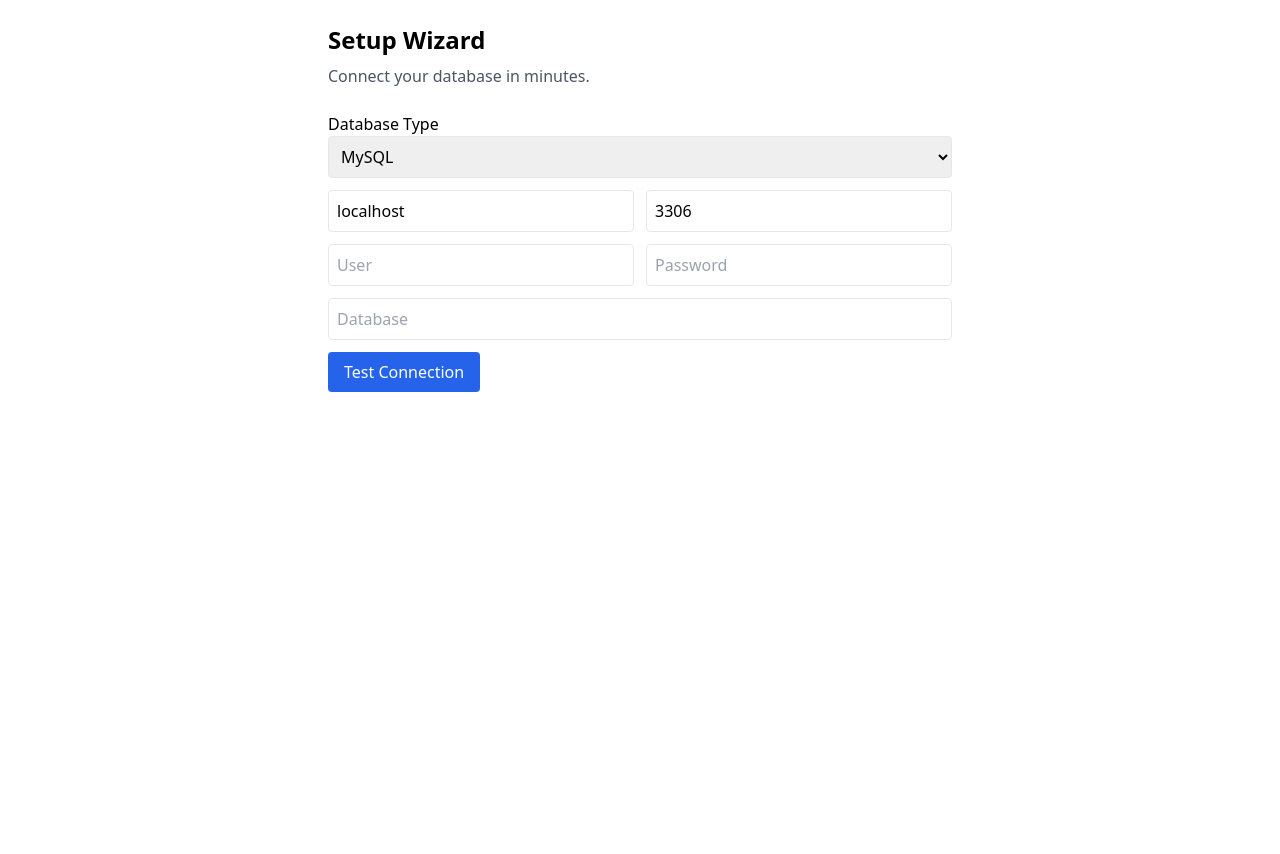
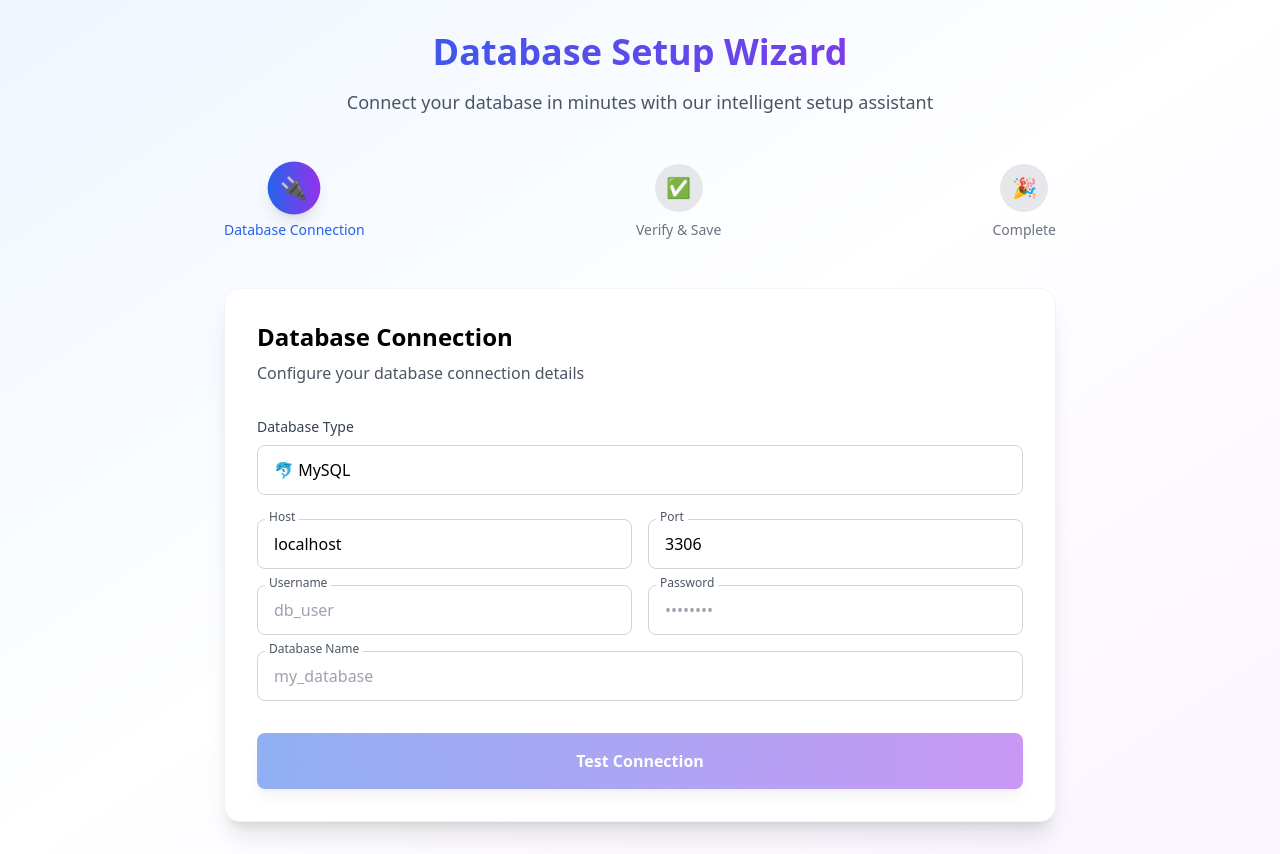
Before and after one commit to vijendramane/RAGdoll_Bot, a Next.js app in the folder frontend/: page /admin/setup-wizard in a window 1280 px wide. Before the commit the page ends 800 px from the top, so only its background shows below. Built offline with nearby package versions, Linux system fonts and the light colour scheme.

Commit message:
Auto-commit: Agent tool execution

```diff
--- a/frontend/pages/admin/setup-wizard.tsx
+++ b/frontend/pages/admin/setup-wizard.tsx
@@ -5,6 +5,8 @@ type DbType = 'mysql' | 'postgres' | 'mongodb';
 export default function SetupWizard() {
 	const [step, setStep] = useState(1);
 	const [status, setStatus] = useState<string | null>(null);
+	const [testing, setTesting] = useState(false);
+	const [saving, setSaving] = useState(false);
 	const [config, setConfig] = useState({
 		type: 'mysql' as DbType,
 		host: 'localhost',
@@ -14,7 +16,14 @@ export default function SetupWizard() {
 		database: ''
 	});
 
+	const steps = [
+		{ id: 1, name: 'Database Connection', icon: '🔌' },
+		{ id: 2, name: 'Verify & Save', icon: '✅' },
+		{ id: 3, name: 'Complete', icon: '🎉' }
+	];
+
 	async function testConnection() {
+		setTesting(true);
 		setStatus('Testing connection...');
 		try {
 			const res = await fetch(`${process.env.NEXT_PUBLIC_API_URL}/api/setup/test-connection`, {
@@ -27,81 +36,304 @@ export default function SetupWizard() {
 			});
 			const data = await res.json();
 			if (res.ok && data.ok) {
-				setStatus('Connection successful!');
-				setStep(2);
+				setStatus('Connection successful! 🎉');
+				setTimeout(() => setStep(2), 1000);
 			} else {
 				setStatus(data.error || 'Connection failed');
 			}
 		} catch (e) {
-			setStatus('Request failed');
+			setStatus('Request failed. Check your network and try again.');
+		} finally {
+			setTesting(false);
 		}
 	}
 
 	async function saveConfig() {
-		setStatus('Saving...');
+		setSaving(true);
+		setStatus('Saving configuration...');
 		try {
 			const res = await fetch(`${process.env.NEXT_PUBLIC_API_URL}/api/setup/save`, {
-				method: 'POST', headers: { 'Content-Type': 'application/json' }, body: JSON.stringify({ ...config, port: Number(config.port) })
+				method: 'POST',
+				headers: { 'Content-Type': 'application/json' },
+				body: JSON.stringify({ ...config, port: Number(config.port) })
 			});
 			const data = await res.json();
-			if (res.ok && data.ok) { setStatus('Configuration saved'); setStep(3); }
-			else setStatus(data.error || 'Failed to save');
+			if (res.ok && data.ok) {
+				setStatus('Configuration saved successfully! ✨');
+				setTimeout(() => setStep(3), 1000);
+			} else {
+				setStatus(data.error || 'Failed to save configuration');
+			}
 		} catch {
-			setStatus('Request failed');
+			setStatus('Request failed. Check your network and try again.');
+		} finally {
+			setSaving(false);
 		}
 	}
 
+	const FloatingLabelInput = ({ label, value, onChange, type = 'text', placeholder, halfWidth = false }: any) => (
+		<div className={`relative ${halfWidth ? 'col-span-1' : 'col-span-2'}`}>
+			<input
+				type={type}
+				value={value}
+				onChange={(e) => onChange(e.target.value)}
+				placeholder={placeholder}
+				className="w-full px-4 py-3 border border-gray-300 rounded-lg focus:ring-2 focus:ring-blue-500 focus:border-transparent transition-all duration-200 bg-white peer"
+			/>
+			<label className="absolute left-2 -top-2.5 bg-white px-1 text-xs text-gray-600 peer-focus:text-blue-500 transition-all duration-200">
+				{label}
+			</label>
+		</div>
+	);
+
 	return (
-		<main className="max-w-2xl mx-auto p-6">
-			<h1 className="text-2xl font-semibold">Setup Wizard</h1>
-			<p className="text-gray-600 mt-2">Connect your database in minutes.</p>
+		<main className="min-h-screen bg-gradient-to-br from-blue-50 via-white to-purple-50">
+			<div className="max-w-4xl mx-auto p-8">
+				{/* Header */}
+				<div className="text-center mb-12">
+					<h1 className="text-4xl font-bold bg-gradient-to-r from-blue-600 to-purple-600 bg-clip-text text-transparent mb-4">
+						Database Setup Wizard
+					</h1>
+					<p className="text-gray-600 text-lg">
+						Connect your database in minutes with our intelligent setup assistant
+					</p>
+				</div>
 
+				{/* Progress Steps */}
+				<div className="mb-12">
+					<div className="flex items-center justify-between">
+						{steps.map((stepItem, index) => (
+							<div key={stepItem.id} className="flex items-center">
+								<div className="flex flex-col items-center">
+									<div className={`w-12 h-12 rounded-full flex items-center justify-center text-xl transition-all duration-300 ${
+										step >= stepItem.id
+											? 'bg-gradient-to-r from-blue-600 to-purple-600 text-white shadow-lg transform scale-110'
+											: 'bg-gray-200 text-gray-500'
+									}`}>
+										{step > stepItem.id ? '✓' : stepItem.icon}
+									</div>
+									<span className={`mt-2 text-sm font-medium ${
+										step >= stepItem.id ? 'text-blue-600' : 'text-gray-500'
+									}`}>
+										{stepItem.name}
+									</span>
+								</div>
+								{index < steps.length - 1 && (
+									<div className={`flex-1 h-1 mx-4 transition-all duration-300 ${
+										step > stepItem.id ? 'bg-gradient-to-r from-blue-600 to-purple-600' : 'bg-gray-200'
+									}`} />
+								)}
+							</div>
+						))}
+					</div>
+				</div>
+
+				{/* Content Card */}
+				<div className="bg-white rounded-2xl shadow-xl border border-gray-100 overflow-hidden">
 					{step === 1 && (
-				<section className="mt-6 space-y-3">
-					<label className="block">
-						<span>Database Type</span>
+						<section className="p-8">
+							<div className="mb-8">
+								<h2 className="text-2xl font-semibold mb-2">Database Connection</h2>
+								<p className="text-gray-600">Configure your database connection details</p>
+							</div>
+
+							<div className="space-y-6">
+								<div className="relative">
+									<label className="block text-sm font-medium text-gray-700 mb-2">Database Type</label>
 									<select
-							className="border p-2 rounded w-full"
+										className="w-full px-4 py-3 border border-gray-300 rounded-lg focus:ring-2 focus:ring-blue-500 focus:border-transparent transition-all duration-200 bg-white appearance-none cursor-pointer"
 										value={config.type}
 										onChange={(e) => {
 											const type = e.target.value as DbType;
-								setConfig((c) => ({ ...c, type, port: type === 'mysql' ? 3306 : type === 'postgres' ? 5432 : 27017 }));
+											setConfig((c) => ({
+												...c,
+												type,
+												port: type === 'mysql' ? 3306 : type === 'postgres' ? 5432 : 27017
+											}));
 										}}
 									>
-							<option value="mysql">MySQL</option>
-							<option value="postgres">PostgreSQL</option>
-							<option value="mongodb">MongoDB</option>
+										<option value="mysql">🐬 MySQL</option>
+										<option value="postgres">🐘 PostgreSQL</option>
+										<option value="mongodb">🍃 MongoDB</option>
 									</select>
-					</label>
-					<div className="grid grid-cols-2 gap-3">
-						<input className="border p-2 rounded" placeholder="Host" value={config.host} onChange={(e) => setConfig({ ...config, host: e.target.value })} />
-						<input className="border p-2 rounded" placeholder="Port" type="number" value={config.port} onChange={(e) => setConfig({ ...config, port: Number(e.target.value) })} />
-						<input className="border p-2 rounded" placeholder="User" value={config.user} onChange={(e) => setConfig({ ...config, user: e.target.value })} />
-						<input className="border p-2 rounded" placeholder="Password" type="password" value={config.password} onChange={(e) => setConfig({ ...config, password: e.target.value })} />
-						<input className="border p-2 rounded col-span-2" placeholder="Database" value={config.database} onChange={(e) => setConfig({ ...config, database: e.target.value })} />
 								</div>
-					<button className="bg-blue-600 text-white px-4 py-2 rounded" onClick={testConnection}>Test Connection</button>
-					{status && <p className="text-sm text-gray-700">{status}</p>}
+
+								<div className="grid grid-cols-2 gap-4">
+									<FloatingLabelInput
+										label="Host"
+										value={config.host}
+										onChange={(value: string) => setConfig({ ...config, host: value })}
+										placeholder="localhost"
+										halfWidth={true}
+									/>
+									<FloatingLabelInput
+										label="Port"
+										value={config.port.toString()}
+										onChange={(value: string) => setConfig({ ...config, port: parseInt(value) || 3306 })}
+										type="number"
+										placeholder="3306"
+										halfWidth={true}
+									/>
+									<FloatingLabelInput
+										label="Username"
+										value={config.user}
+										onChange={(value: string) => setConfig({ ...config, user: value })}
+										placeholder="db_user"
+										halfWidth={true}
+									/>
+									<FloatingLabelInput
+										label="Password"
+										value={config.password}
+										onChange={(value: string) => setConfig({ ...config, password: value })}
+										type="password"
+										placeholder="••••••••"
+										halfWidth={true}
+									/>
+									<FloatingLabelInput
+										label="Database Name"
+										value={config.database}
+										onChange={(value: string) => setConfig({ ...config, database: value })}
+										placeholder="my_database"
+									/>
+								</div>
+							</div>
+
+							<div className="mt-8">
+								<button
+									onClick={testConnection}
+									disabled={testing || !config.host || !config.user || !config.database}
+									className="w-full py-4 px-6 bg-gradient-to-r from-blue-600 to-purple-600 text-white font-semibold rounded-lg hover:from-blue-700 hover:to-purple-700 disabled:opacity-50 disabled:cursor-not-allowed transition-all duration-200 transform hover:scale-[1.02] shadow-lg"
+								>
+									{testing ? (
+										<span className="flex items-center justify-center">
+											<svg className="animate-spin h-5 w-5 mr-3" viewBox="0 0 24 24">
+												<circle className="opacity-25" cx="12" cy="12" r="10" stroke="currentColor" strokeWidth="4" fill="none" />
+												<path className="opacity-75" fill="currentColor" d="M4 12a8 8 0 018-8V0C5.373 0 0 5.373 0 12h4zm2 5.291A7.962 7.962 0 014 12H0c0 3.042 1.135 5.824 3 7.938l3-2.647z" />
+											</svg>
+											Testing Connection...
+										</span>
+									) : (
+										'Test Connection'
+									)}
+								</button>
+
+								{status && (
+									<div className={`mt-4 p-4 rounded-lg text-sm ${
+										status.includes('successful') || status.includes('🎉')
+											? 'bg-green-50 text-green-700 border border-green-200'
+											: 'bg-red-50 text-red-700 border border-red-200'
+									}`}>
+										{status}
+									</div>
+								)}
+							</div>
 						</section>
 					)}
 
 					{step === 2 && (
-				<section className="mt-6">
-					<h2 className="text-xl font-medium">Map Tables</h2>
-					<p className="text-gray-600">Auto-detection will appear here. Save to continue.</p>
-					<div className="mt-4 flex gap-2">
-						<button className="bg-gray-200 px-4 py-2 rounded" onClick={() => setStep(1)}>Back</button>
-						<button className="bg-green-600 text-white px-4 py-2 rounded" onClick={saveConfig}>Save</button>
+						<section className="p-8">
+							<div className="text-center">
+								<div className="w-20 h-20 bg-gradient-to-r from-green-400 to-blue-500 rounded-full flex items-center justify-center mx-auto mb-6">
+									<span className="text-3xl">✅</span>
+								</div>
+								<h2 className="text-2xl font-semibold mb-2">Connection Successful!</h2>
+								<p className="text-gray-600 mb-8">
+									Your database connection has been tested and verified. Review the configuration below and save to continue.
+								</p>
+
+								<div className="bg-gray-50 rounded-lg p-6 text-left mb-8">
+									<h3 className="font-semibold mb-4">Configuration Summary</h3>
+									<div className="grid grid-cols-2 gap-4 text-sm">
+										<div><span className="text-gray-600">Type:</span> <span className="font-medium capitalize">{config.type}</span></div>
+										<div><span className="text-gray-600">Host:</span> <span className="font-medium">{config.host}</span></div>
+										<div><span className="text-gray-600">Port:</span> <span className="font-medium">{config.port}</span></div>
+										<div><span className="text-gray-600">Database:</span> <span className="font-medium">{config.database}</span></div>
+									</div>
+								</div>
+
+								<div className="flex gap-4">
+									<button
+										onClick={() => setStep(1)}
+										className="flex-1 py-3 px-6 bg-gray-200 text-gray-700 font-medium rounded-lg hover:bg-gray-300 transition-all duration-200"
+									>
+										Back to Edit
+									</button>
+									<button
+										onClick={saveConfig}
+										disabled={saving}
+										className="flex-1 py-3 px-6 bg-gradient-to-r from-green-600 to-blue-600 text-white font-semibold rounded-lg hover:from-green-700 hover:to-blue-700 disabled:opacity-50 transition-all duration-200 transform hover:scale-[1.02] shadow-lg"
+									>
+										{saving ? (
+											<span className="flex items-center justify-center">
+												<svg className="animate-spin h-5 w-5 mr-3" viewBox="0 0 24 24">
+													<circle className="opacity-25" cx="12" cy="12" r="10" stroke="currentColor" strokeWidth="4" fill="none" />
+													<path className="opacity-75" fill="currentColor" d="M4 12a8 8 0 018-8V0C5.373 0 0 5.373 0 12h4zm2 5.291A7.962 7.962 0 014 12H0c0 3.042 1.135 5.824 3 7.938l3-2.647z" />
+												</svg>
+												Saving...
+											</span>
+										) : (
+											'Save Configuration'
+										)}
+									</button>
+								</div>
+
+								{status && (
+									<div className={`mt-4 p-4 rounded-lg text-sm ${
+										status.includes('successfully') || status.includes('✨')
+											? 'bg-green-50 text-green-700 border border-green-200'
+											: 'bg-red-50 text-red-700 border border-red-200'
+									}`}>
+										{status}
+									</div>
+								)}
 							</div>
 						</section>
 					)}
 
 					{step === 3 && (
-				<section className="mt-6">
-					<h2 className="text-xl font-medium">Done</h2>
-					<p>Your configuration has been saved.</p>
+						<section className="p-8">
+							<div className="text-center">
+								<div className="w-20 h-20 bg-gradient-to-r from-purple-400 to-pink-500 rounded-full flex items-center justify-center mx-auto mb-6">
+									<span className="text-3xl">🎉</span>
+								</div>
+								<h2 className="text-3xl font-bold mb-4">Setup Complete!</h2>
+								<p className="text-gray-600 text-lg mb-8">
+									Your database has been successfully configured and is ready to use with your RAG chatbot.
+								</p>
+
+								<div className="bg-gradient-to-r from-blue-50 to-purple-50 rounded-lg p-6 mb-8">
+									<h3 className="font-semibold mb-3">What's Next?</h3>
+									<div className="space-y-2 text-sm text-gray-700">
+										<div className="flex items-center">
+											<span className="text-green-500 mr-2">✓</span>
+											Database connection established
+										</div>
+										<div className="flex items-center">
+											<span className="text-green-500 mr-2">✓</span>
+											Configuration saved securely
+										</div>
+										<div className="flex items-center">
+											<span className="text-blue-500 mr-2">→</span>
+											<a href="/admin/faq-manager" className="text-blue-600 hover:underline">Upload FAQ documents</a>
+										</div>
+										<div className="flex items-center">
+											<span className="text-blue-500 mr-2">→</span>
+											<a href="/" className="text-blue-600 hover:underline">Test your chatbot</a>
+										</div>
+									</div>
+								</div>
+
+								<a
+									href="/admin"
+									className="inline-flex items-center py-3 px-8 bg-gradient-to-r from-blue-600 to-purple-600 text-white font-semibold rounded-lg hover:from-blue-700 hover:to-purple-700 transition-all duration-200 transform hover:scale-[1.02] shadow-lg"
+								>
+									Go to Dashboard
+								</a>
+							</div>
 						</section>
 					)}
+				</div>
+			</div>
 		</main>
 	);
 }
```
Lines whose indentation alone changed are shown as unchanged.
